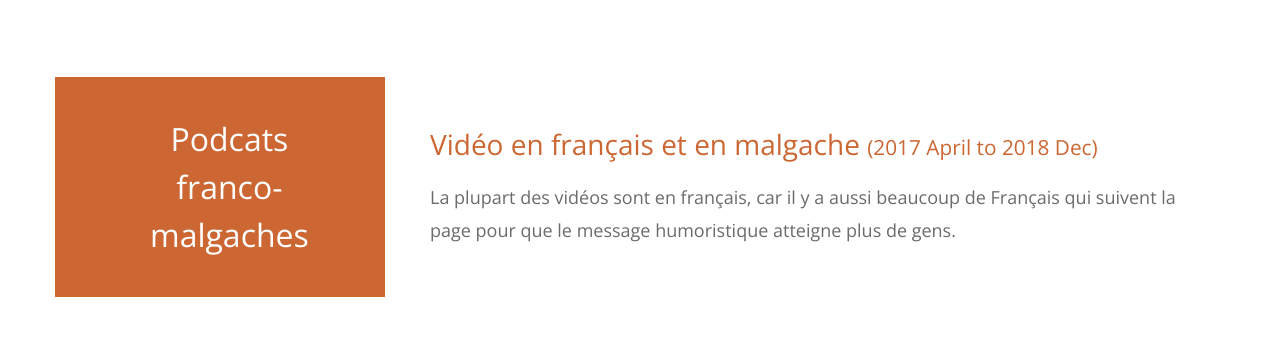
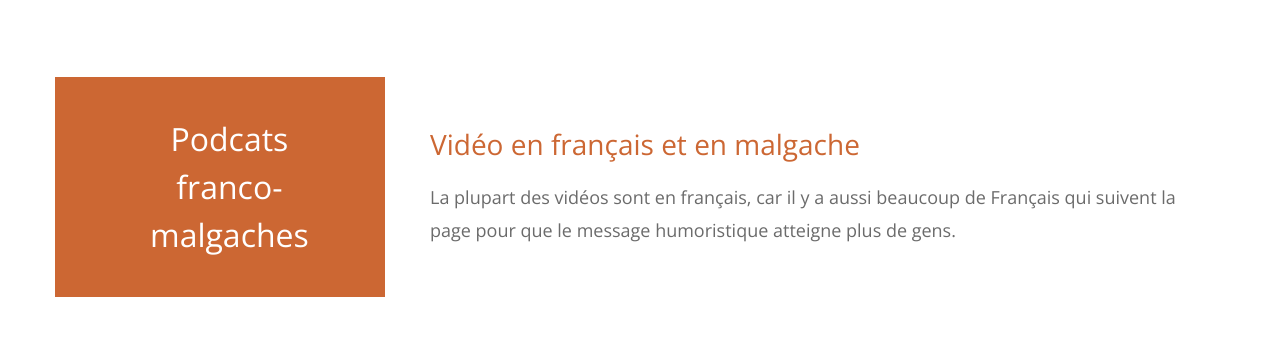
Before and after one commit to Joh-DM/myserver, a plain HTML site: page index.html in a window 1280 px wide. Shown: the part 1403-1758 px from the top of the page. Drawn offline with nearby package versions, Linux system fonts and the light colour scheme.

Commit message:
Done and 2

```diff
--- a/index.html
+++ b/index.html
@@ -87,7 +87,6 @@
             <div class="tm-portfolio-description">
               <h3 class="tm-text-orange">
                 Vidéo en français et en malgache
-                <span class="tm-title-small">(2017 April to 2018 Dec)</span>
               </h3>
               <p class="mb-0">
                 La plupart des vidéos sont en français, car il y a aussi beaucoup de Français qui suivent la page pour
```
